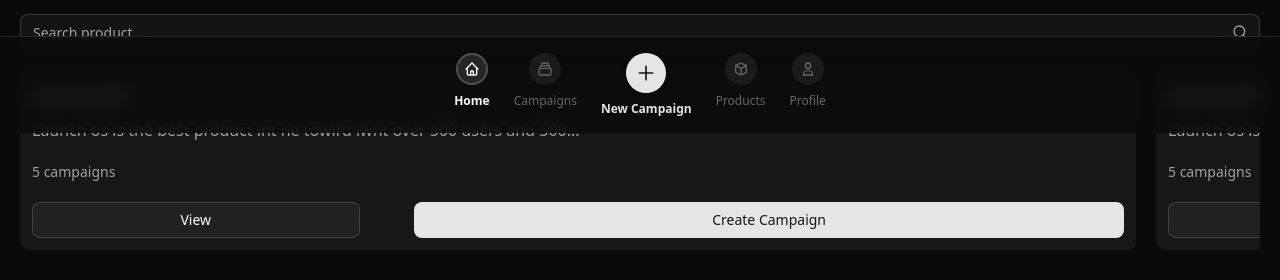
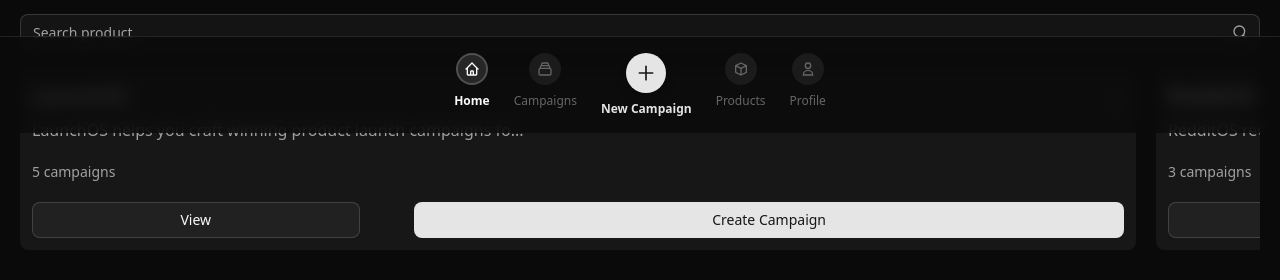
Before and after one commit to PiyushKhewalkar/launchos-frontend, a React (Vite) app: page /home in a window 1280 px wide. Shown: the part 671-951 px from the top of the page. Built offline with nearby package versions, Linux system fonts and the light colour scheme.

Commit message:
home screen done

```diff
--- a/src/components/ProductList.tsx
+++ b/src/components/ProductList.tsx
@@ -1,6 +1,37 @@
 import UniversalHeader from "./UniversalHeader"
 import SearchBar from "./SearchBar"
 import { Button } from "./ui/button"
+
+// Function to limit description to 2 lines
+const truncateDescription = (description: string, maxLength: number = 60) => {
+    if (description.length <= maxLength) return description;
+    return description.substring(0, maxLength) + "...";
+};
+
+// Smart product examples
+const products = [
+    {
+        id: 1,
+        name: "LaunchOS",
+        description: "LaunchOS helps you craft winning product launch campaigns for 100+ channels",
+        campaigns: 5,
+        status: "active"
+    },
+    {
+        id: 2,
+        name: "RedditOS",
+        description: "RedditOS revolutionizes community building with AI-powered moderation and engagement tools. Trusted by 1000+ communities worldwide.",
+        campaigns: 3,
+        status: "active"
+    },
+    {
+        id: 3,
+        name: "ProductHunt Clone",
+        description: "A modern ProductHunt alternative with better discovery algorithms and founder-friendly features. Launched successfully with 200+ products.",
+        campaigns: 2,
+        status: "completed"
+    }
+];
 
 const ProductList = () => {
     return (
@@ -10,54 +41,23 @@ const ProductList = () => {
             <SearchBar placeholder="Search product"/>
             </div>
 
-            <div className="flex space-x-5 overflow-x-scroll">
-                {/* card */}
-            <div className="p-3 rounded-md bg-primary-foreground min-w-[90%]">
+            <div className="flex space-x-5 overflow-x-scroll scrollbar-hide">
+                {products.map((product) => (
+                    <div key={product.id} className="p-3 rounded-md bg-primary-foreground min-w-[90%]">
                         <div className="space-y-2">
                             <div className="flex justify-between items-center">
-                <h3 className="text-xl font-medium">LaunchOS</h3>
+                                <h3 className="text-xl font-medium">{product.name}</h3>
                                 <div className="">...</div>
                             </div>
-            <p className="text-muted-foreground">Launch os is the best product int he towlrd iwht over 500 users and 500...</p>
+                            <p className="text-muted-foreground">{truncateDescription(product.description)}</p>
                         </div>
-            <p className="text-muted-foreground text-sm my-5">5 campaigns</p>
+                        <p className="text-muted-foreground text-sm my-5">{product.campaigns} campaigns</p>
                         <div className="flex justify-between items-center">
                             <Button variant={"outline"} className="w-[30%]">View</Button>
                             <Button className="w-[65%]">Create Campaign</Button>
                         </div>
                     </div>
-
-            <div className="p-3 rounded-md bg-primary-foreground min-w-[90%]">
-            <div className="space-y-2">
-            <div className="flex justify-between items-center">
-                <h3 className="text-xl font-medium">LaunchOS</h3>
-                <div className="">...</div>
-            </div>
-            <p className="text-muted-foreground">Launch os is the best product int he towlrd iwht over 500 users and 500...</p>
-            </div>
-            <p className="text-muted-foreground text-sm my-5">5 campaigns</p>
-            <div className="flex justify-between items-center">
-            <Button variant={"outline"} className="w-[30%]">View</Button>
-            <Button className="w-[65%]">Create Campaign</Button>
-            </div>
-            </div>
-
-            <div className="p-3 rounded-md bg-primary-foreground min-w-[90%]">
-            <div className="space-y-2">
-            <div className="flex justify-between items-center">
-                <h3 className="text-xl font-medium">LaunchOS</h3>
-                <div className="">...</div>
-            </div>
-            <p className="text-muted-foreground">Launch os is the best product int he towlrd iwht over 500 users and 500...</p>
-            </div>
-            <p className="text-muted-foreground text-sm my-5">5 campaigns</p>
-            <div className="flex justify-between items-center">
-            <Button variant={"outline"} className="w-[30%]">View</Button>
-            <Button className="w-[65%]">Create Campaign</Button>
-            </div>
-            </div>
-
-
+                ))}
             </div>
 
             <div className="flex justify-center">
--- a/src/pages/Home.tsx
+++ b/src/pages/Home.tsx
@@ -1,4 +1,3 @@
-import { Button } from "@/components/ui/button";
 import { useNavigate } from "react-router-dom";
 import Greeting from "@/components/Greeting";
 import CampaignList from "@/components/CampaignList";
@@ -6,10 +5,6 @@ import ProductList from "@/components/ProductList";
 
 const Home = () => {
   const navigate = useNavigate();
-
-  const handleAddProductClick = () => {
-    navigate("/productform");
-  };
 
   return (
     <div>
```
Lines whose indentation alone changed are shown as unchanged.
